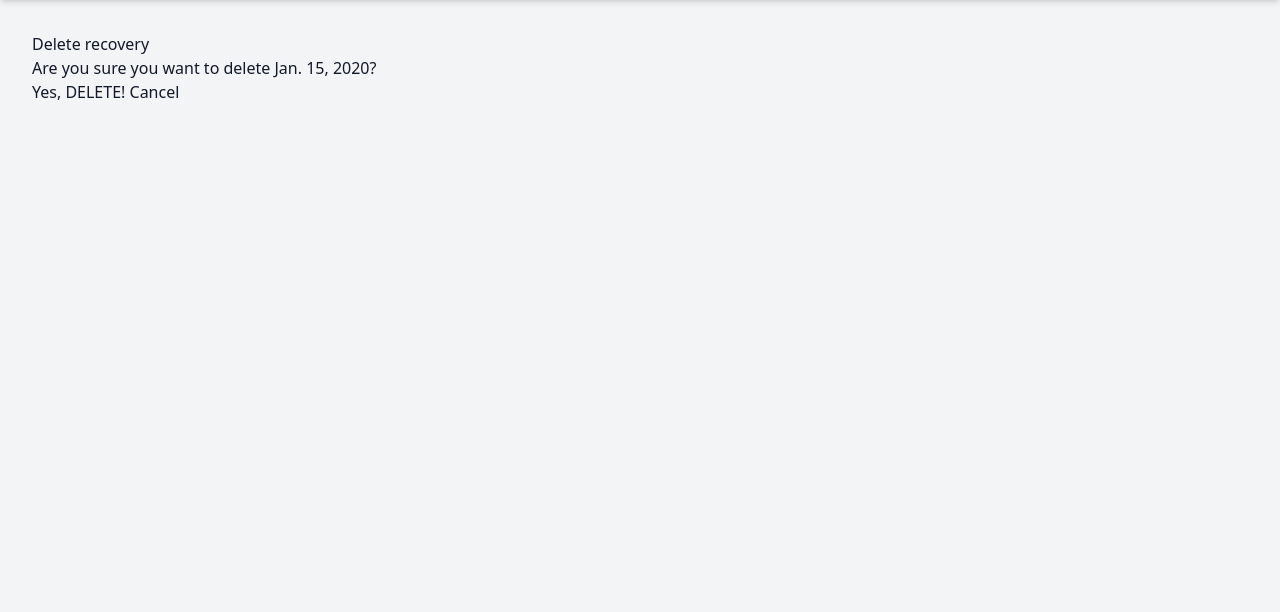
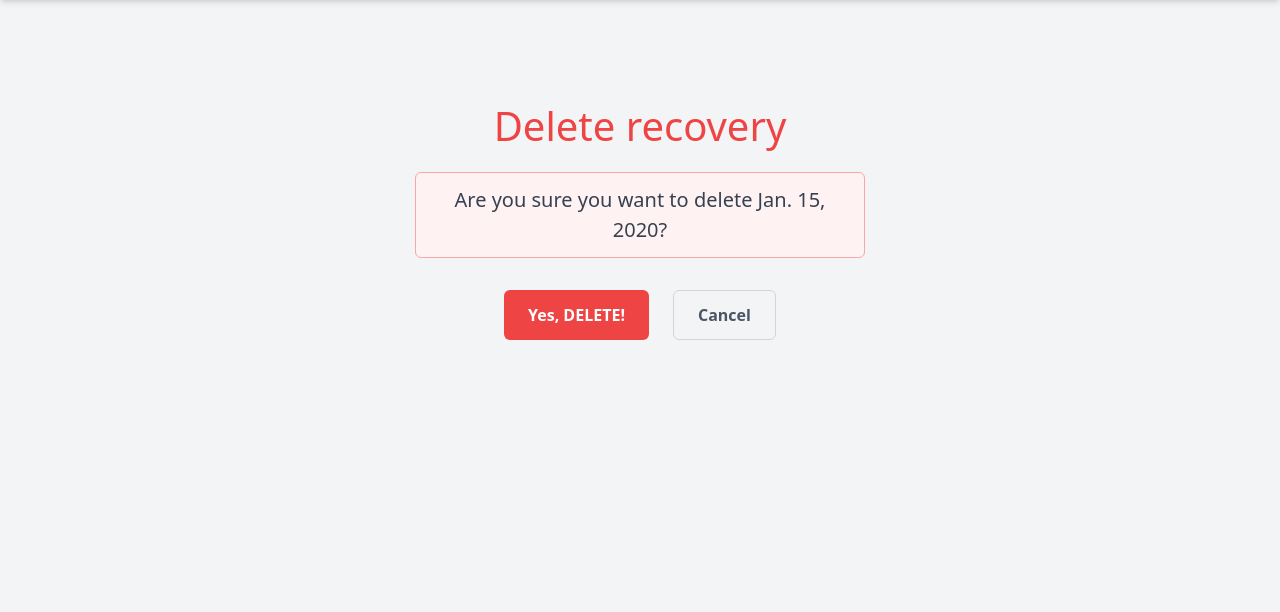
Before and after one commit to Mohamed-Janahi/FitTrack, a Django app: page /recovery/1/delete/ in a window 1280 px wide. Shown: the part 65-677 px from the top of the page. Run offline with Django 5.2, Linux system fonts and the light colour scheme; a user stored in the database is signed in; tables that the repository leaves empty hold one stand-in row (values such as "Sample post"); some libraries are stand-ins or nearby versions.

Commit message:
added confirm delete recovery style

```diff
--- a/FitTrack/main_app/templates/main_app/recovery_confirm_delete.html
+++ b/FitTrack/main_app/templates/main_app/recovery_confirm_delete.html
@@ -1,10 +1,83 @@
 {% extends 'base.html' %}
 {% block content %}
-  <h1>Delete recovery</h1>
-  <h4>Are you sure you want to delete {{ object.date }}? </h4>
-  <form action="" method="post">
-    {% csrf_token %}
-    <input type="submit" value="Yes, DELETE!" class="btn red">
-      <a href="{% url 'recovery_detail' recovery.id %}" class="btn red">Cancel</a>
-  </form>
+
+<style>
+    .delete-container {
+        display: flex;
+        flex-direction: column;
+        align-items: center;
+        justify-content: start;
+        padding-top: 3rem;
+        padding-bottom: 2rem;
+        text-align: center;
+    }
+
+    h1 {
+        font-size: 2.5rem;
+        color: #ef4444;
+        margin-bottom: 1rem;
+        padding-top: 1rem;
+    }
+
+    h4 {
+        font-size: 1.25rem;
+        color: #374151;
+        margin-bottom: 2rem;
+        padding: 0.75rem;
+        border: 1px solid #fca5a5;
+        background-color: #fef2f2;
+        border-radius: 0.375rem;
+        max-width: 450px;
+        font-weight: 500;
+    }
+
+    form {
+        display: flex;
+        gap: 1.5rem;
+        justify-content: center;
+        max-width: 450px;
+        width: 100%;
+    }
+
+    .btn {
+        text-decoration: none;
+        padding: 0.75rem 1.5rem;
+        border-radius: 0.375rem;
+        font-size: 1rem;
+        font-weight: 600;
+        cursor: pointer;
+        transition: background-color 0.2s ease, box-shadow 0.2s ease;
+        display: inline-block;
+        border: none;
+    }
+
+    form input[type="submit"].red {
+        background-color: #ef4444;
+        color: white;
+    }
+    form input[type="submit"].red:hover {
+        background-color: #dc2626;
+        box-shadow: 0 4px 6px -1px rgba(239, 68, 68, 0.5);
+    }
+
+    form a.red {
+        background-color: #f3f4f6;
+        color: #4b5563;
+        border: 1px solid #d1d5db;
+    }
+    form a.red:hover {
+        background-color: #e5e7eb;
+    }
+</style>
+
+<div class="delete-container">
+    <h1>Delete recovery</h1>
+    <h4>Are you sure you want to delete {{ object.date }}?</h4>
+    <form action="" method="post">
+        {% csrf_token %}
+        <input type="submit" value="Yes, DELETE!" class="btn red">
+        <a href="{% url 'recovery_detail' object.id %}" class="btn red">Cancel</a>
+    </form>
+</div>
+
 {% endblock %}
```
